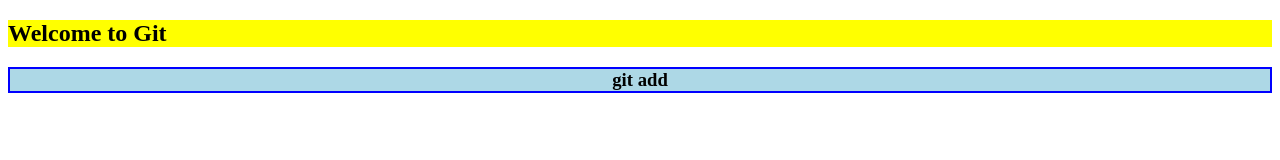
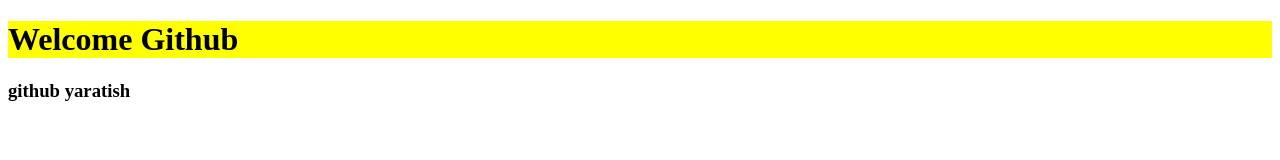
Before and after one commit to Waxzoda01/simple-project, a plain HTML site: page index.html in a window 1280 px wide. Drawn offline with Linux system fonts and the light colour scheme.

Commit message:
first commit

```diff
--- a/index.html
+++ b/index.html
@@ -7,7 +7,7 @@
     <link rel="stylesheet" href="style.css">
 </head>
 <body>
-    <h2>Welcome to Git</h2>
-    <h3>git add </h3>
+    <h1>Welcome Github</h1>
+    <h3>github yaratish</h3>
 </body>
 </html>
--- a/style.css
+++ b/style.css
@@ -1,9 +1,9 @@
-h2 {
+h1 {
     background-color: yellow;
     text-align: centergit;
 }
 
-h3 {
+h2 {
     background-color: lightblue;
     text-align: center;
     border: 2px solid blue;
```
Also changed, not shown: 1 other file.
